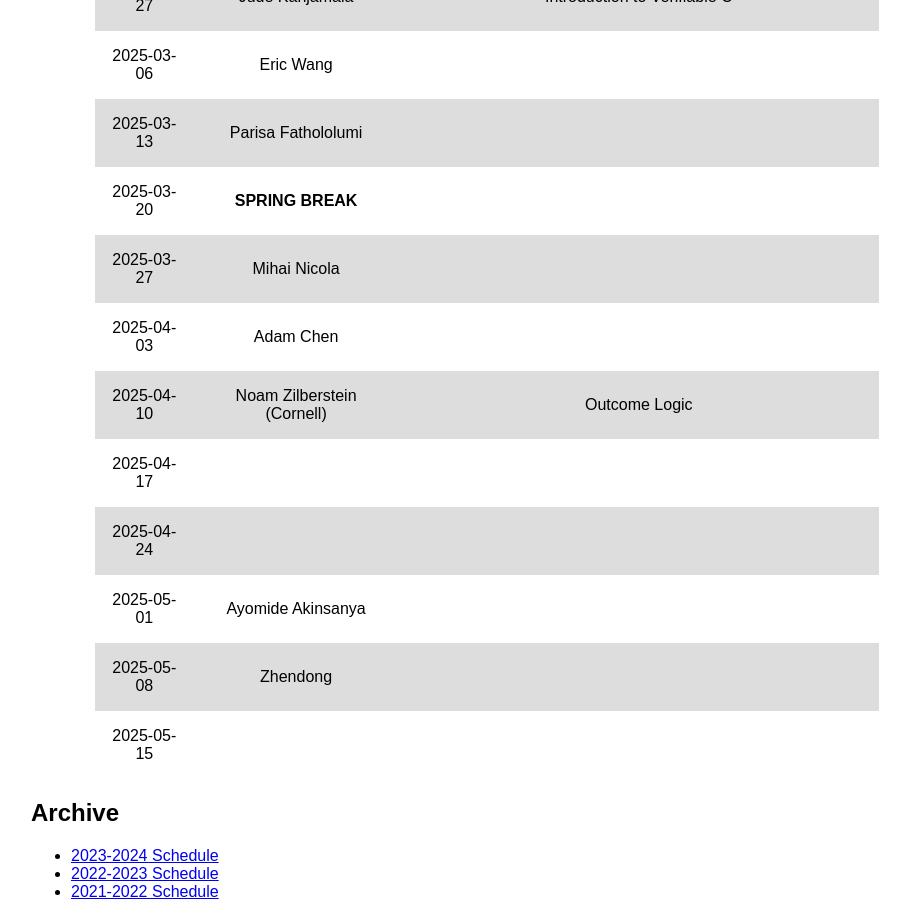
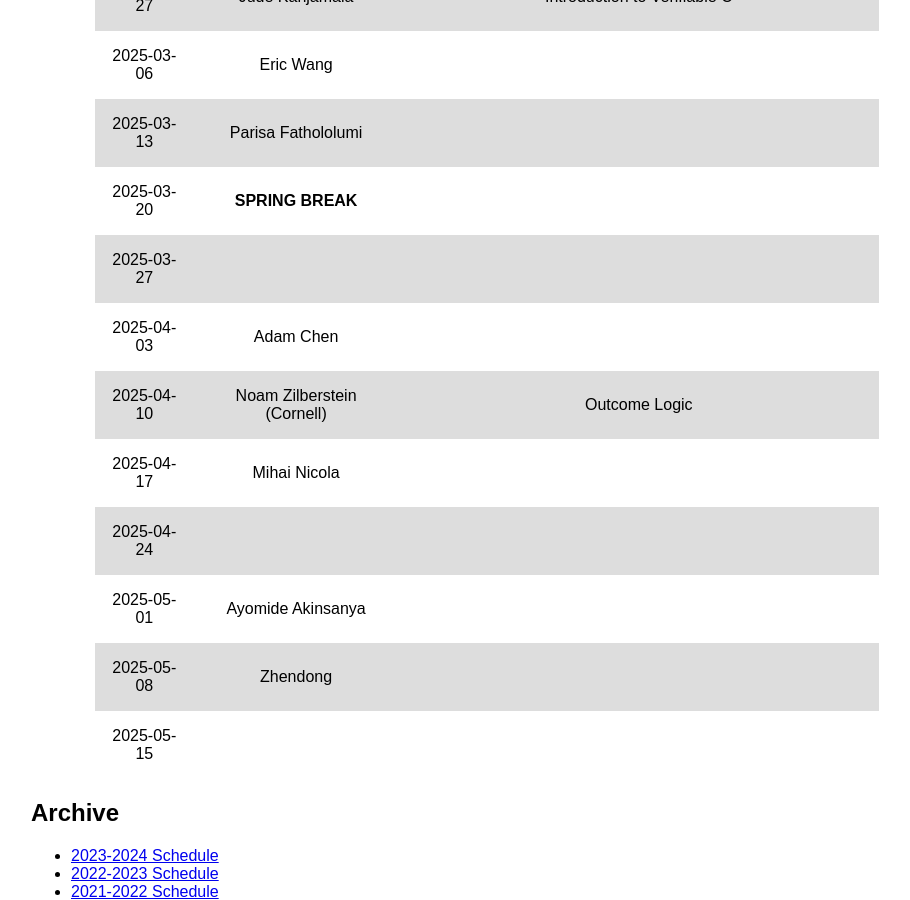
Before and after one commit to mgree/cypress, a Jekyll site: the page built from schedule.md, in a window 1280 px wide and 900 px high, scrolled down 1605 px. Shown: the whole window, without its empty margins (153-1063 px from the left). Built offline with Jekyll 4.4.1, drawn with Linux system fonts in a browser that asks for light colours.

```diff
--- a/schedule.md
+++ b/schedule.md
@@ -37,10 +37,10 @@ find someone willing to take your place first.
 | 2025-03-06 | Eric Wang | |
 | 2025-03-13 | Parisa Fathololumi | |
 | 2025-03-20 | **SPRING BREAK** | |
-| 2025-03-27 | Mihai Nicola | |
+| 2025-03-27 | | |
 | 2025-04-03 | Adam Chen | |
 | 2025-04-10 | Noam Zilberstein (Cornell) | Outcome Logic |
-| 2025-04-17 | | |
+| 2025-04-17 | Mihai Nicola | |
 | 2025-04-24 | | |
 | 2025-05-01 | Ayomide Akinsanya | |
 | 2025-05-08 | Zhendong | |
```
